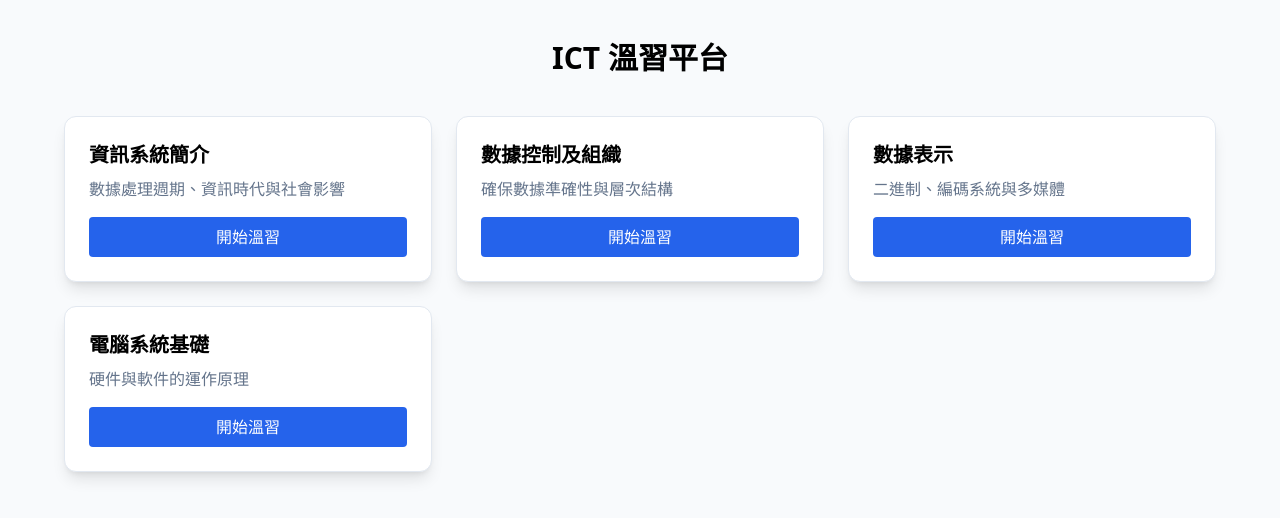
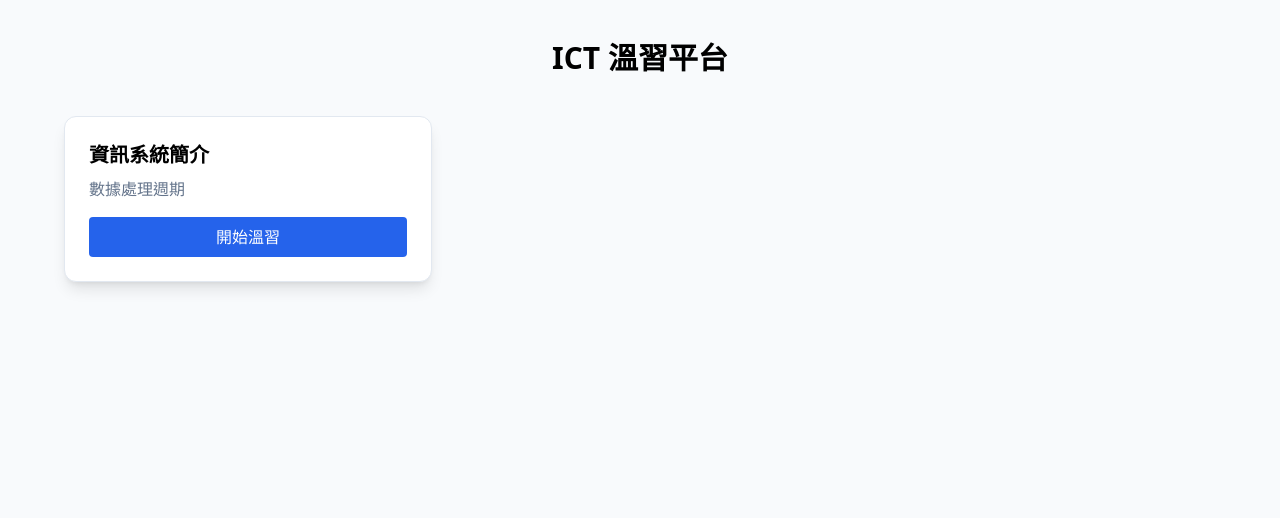
Before and after one commit to lct1995chaewon/HKDSE_ICT_Study, a Jekyll site: the page built from index.html, in a window 1280 px wide. Shown: the top 518 px of the page. Built offline with Jekyll 4.4.1, drawn with Linux system fonts in a browser that asks for light colours; nearby versions of some CDN libraries.

Commit message:
Update lessons.yml

```diff
--- a/_data/lessons.yml
+++ b/_data/lessons.yml
@@ -1,57 +1,5 @@
-# _data/lessons.yml
-
 - id: "CH01"
   title: "資訊系統簡介"
-  desc: "數據處理週期、資訊時代與社會影響"
-  icon: "ri-database-2-line"
-  color: "emerald"    # 可選: emerald, blue, violet, orange, rose
-  questions: 15
-  time: "25 分鐘"
+  desc: "數據處理週期"
   link: "chapter1.html"
   active: true
-  points:
-    - "數據 vs 資訊"
-    - "資訊處理週期"
-    - "辦公室自動化"
-
-- id: "CH02"
-  title: "數據控制及組織"
-  desc: "確保數據準確性與層次結構"
-  icon: "ri-shield-check-line"
-  color: "blue"
-  questions: 20
-  time: "30 分鐘"
-  link: "chapter2.html"
-  active: true
-  points:
-    - "驗證 (Validation)"
-    - "核實 (Verification)"
-    - "奇偶檢測"
-
-- id: "CH03"
-  title: "數據表示"
-  desc: "二進制、編碼系統與多媒體"
-  icon: "ri-binary-code-line"
-  color: "violet"
-  questions: 18
-  time: "35 分鐘"
-  link: "chapter3.html"
-  active: true
-  points:
-    - "二進制/十六進制"
-    - "ASCII 與 Unicode"
-    - "圖像與聲音文件"
-
-- id: "CH04"
-  title: "電腦系統基礎"
-  desc: "硬件與軟件的運作原理"
-  icon: "ri-computer-line"
-  color: "slate"
-  questions: 0
-  time: "即將推出"
-  link: "#"
-  active: false
-  points:
-    - "中央處理器 (CPU)"
-    - "記憶體 (RAM/ROM)"
-    - "作業系統"
```
